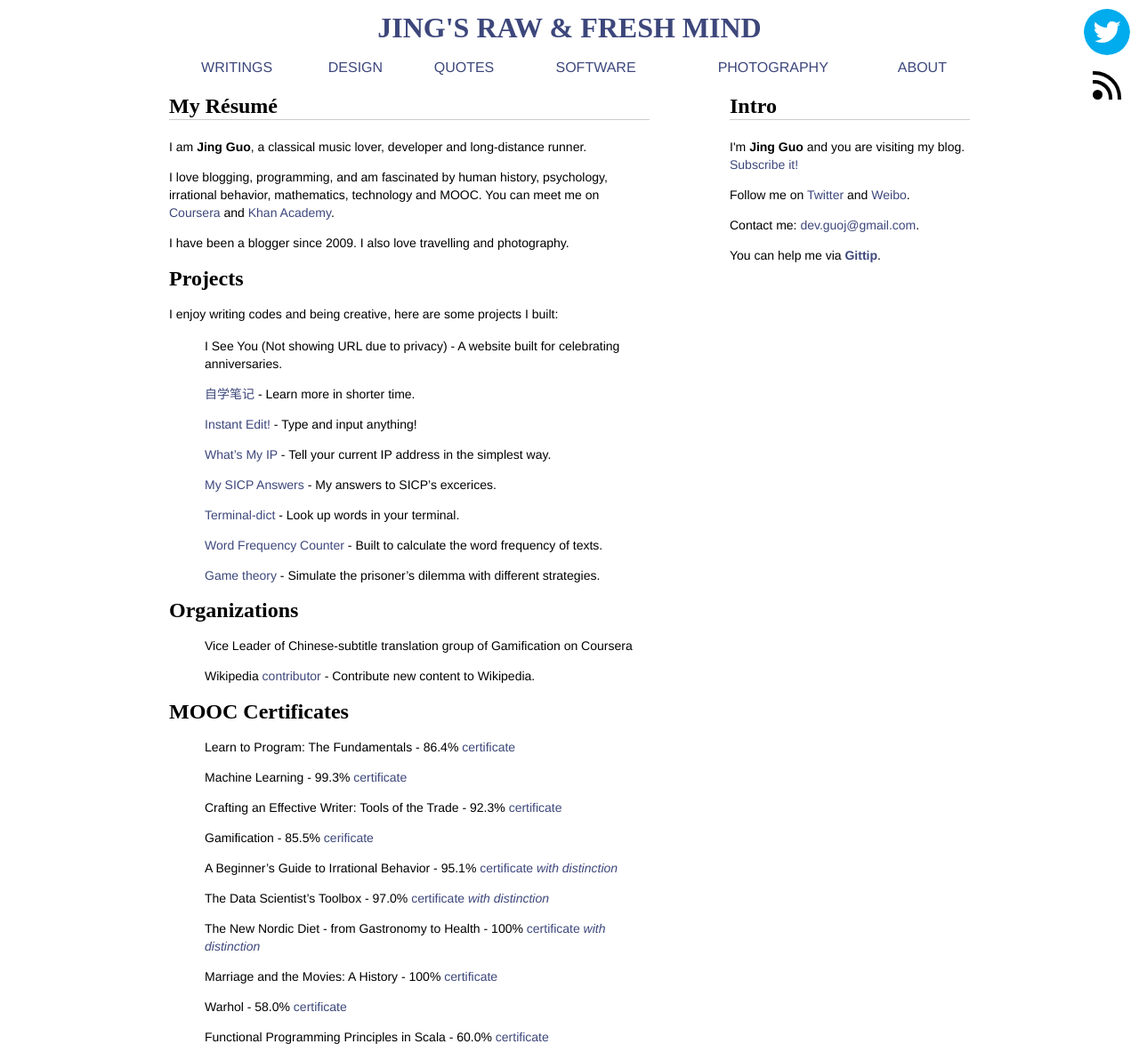
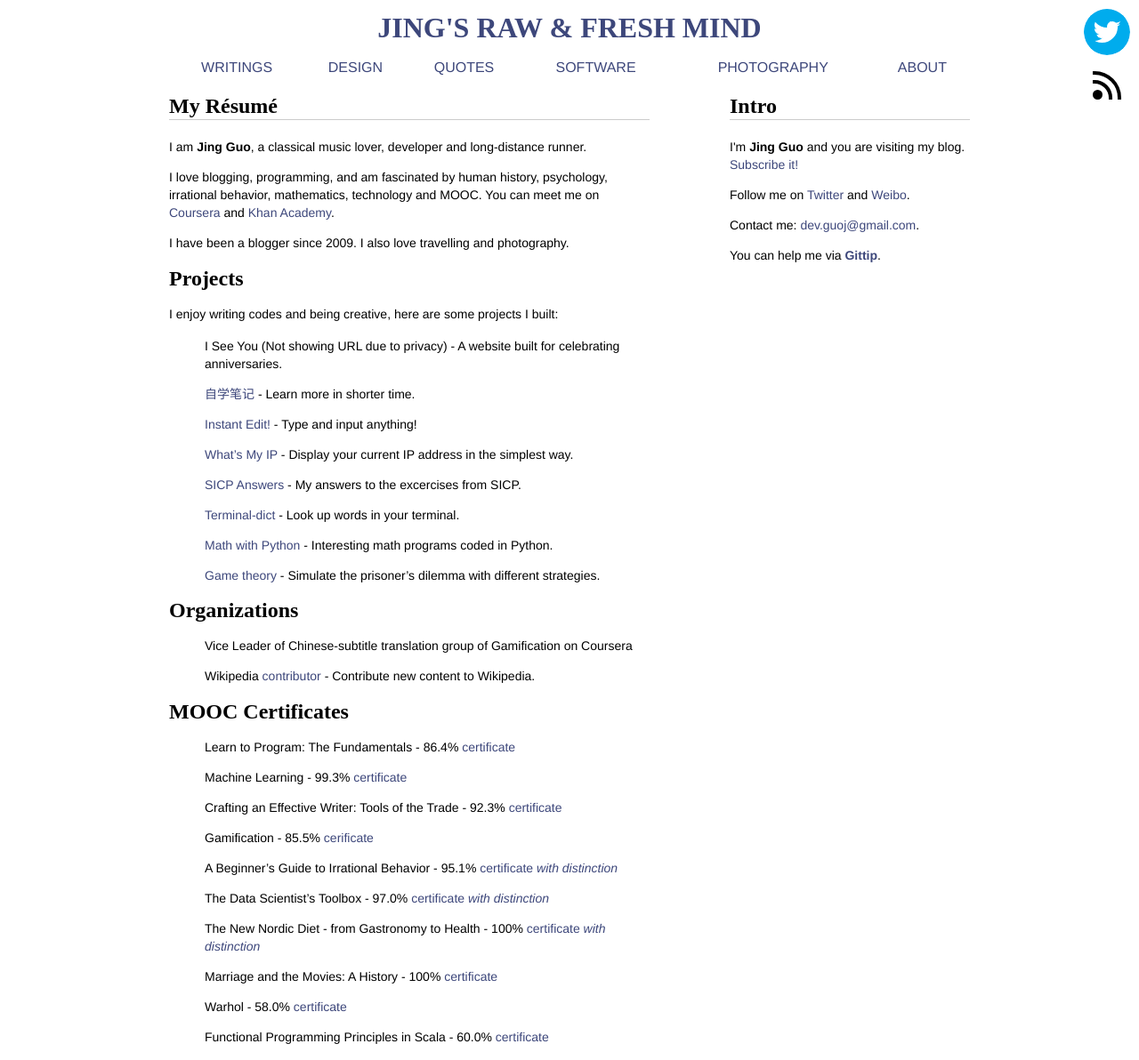
Before and after one commit to guojing0/guojing0.github.io, a Jekyll site: the page built from about-me.md, in a window 1280 px wide. Shown: the whole page at 89% size. Built offline with Jekyll 4.4.1, drawn with Linux system fonts in a browser that asks for light colours; Markdown is read by kramdown in place of the engine named in the settings.

Commit message:
about me

```diff
--- a/about-me.md
+++ b/about-me.md
@@ -20,13 +20,13 @@
 
 * [Instant Edit!](http://instantedit.github.io/) - Type and input anything!
 
-* [What's My IP](http://ip.guoj.org/) - Tell your current IP address in the simplest way.
+* [What's My IP](http://ip.guoj.org/) - Display your current IP address in the simplest way.
 
-* [My SICP Answers](https://github.com/guojing0/MySICPAnswers) - My answers to SICP's excerices.
+* [SICP Answers](https://github.com/guojing0/SICP-Answers) - My answers to the excercises from SICP.
 
 * [Terminal-dict](https://github.com/guojing0/terminal-dict/) - Look up words in your terminal.
 
-* [Word Frequency Counter](https://github.com/guojing0/my_python/blob/master/frequency.py) - Built to calculate the word frequency of texts.
+* [Math with Python](https://github.com/guojing0/Math-with-Python) - Interesting math programs coded in Python.
 
 * [Game theory](https://github.com/guojing0/game-theory) - Simulate the prisoner's dilemma with different strategies.
 
```
